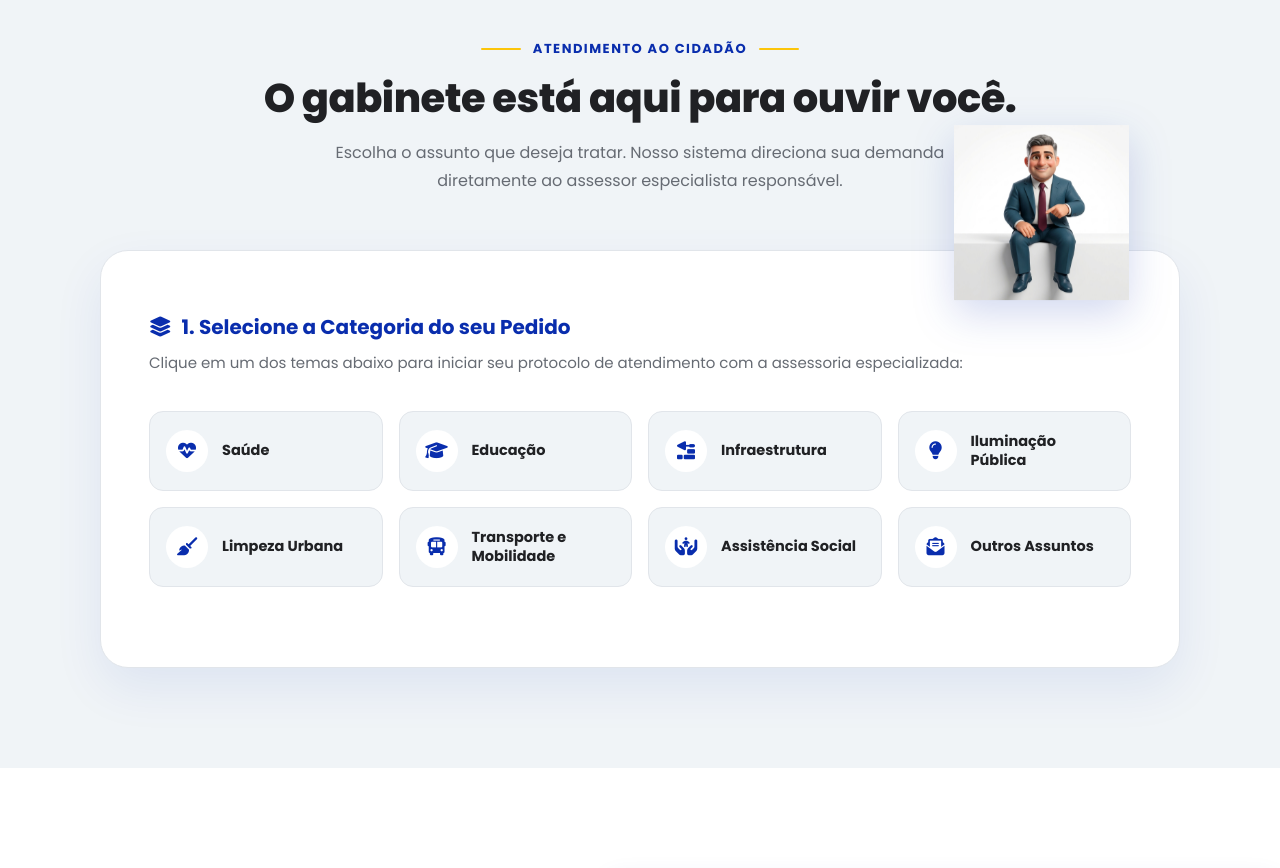
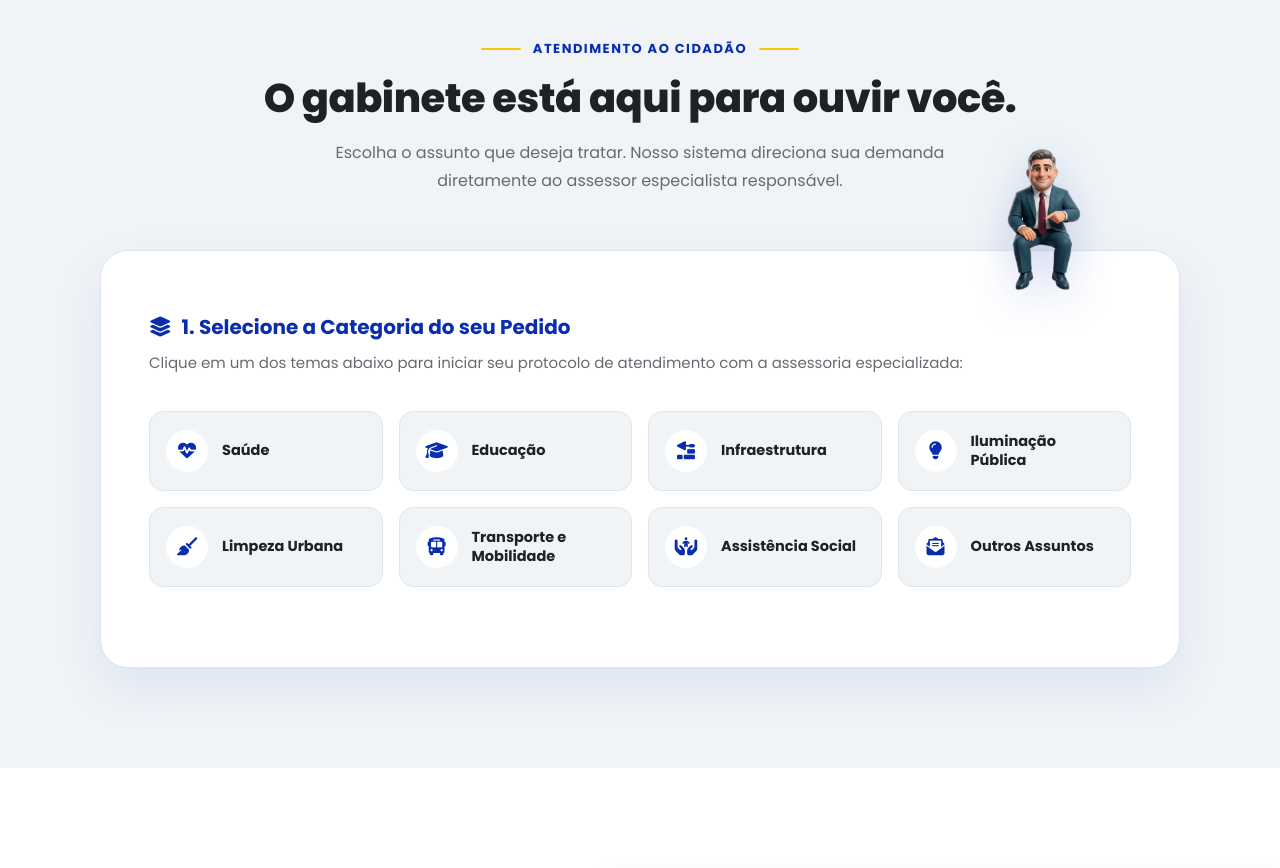
Before and after one commit to barbosacalado-bit/vereador-rinaldo, a plain HTML site: page index.html in a window 1280 px wide. Shown: the part 1980-2848 px from the top of the page. Drawn offline with Linux system fonts and the light colour scheme.

Commit message:
fix: Aplica recorte com transparencia total no mascote 3D sentado sobre a borda

```diff
--- a/assets/css/style.css
+++ b/assets/css/style.css
@@ -763,17 +763,16 @@ button, input, select, textarea {
   padding: 60px 48px 48px;
 }
 
-/* Mascote 3D Sentado no Topo da Moldura */
+/* Mascote 3D Sentado no Topo da Moldura (Recortado com Transparência) */
 .mascote-top-perched {
   position: absolute;
-  top: -125px;
-  right: 50px;
-  width: 175px;
+  top: -110px;
+  right: 60px;
+  width: 155px;
   height: auto;
   z-index: 10;
-  filter: drop-shadow(0 14px 20px rgba(9, 45, 173, 0.18));
+  filter: drop-shadow(0 12px 20px rgba(9, 45, 173, 0.2));
   pointer-events: none;
-  animation: floatMascot 4s ease-in-out infinite alternate;
 }
 
 @keyframes floatMascot {
--- a/index.html
+++ b/index.html
@@ -18,7 +18,7 @@
   <link rel="stylesheet" href="https://cdnjs.cloudflare.com/ajax/libs/font-awesome/6.5.1/css/all.min.css">
 
   <!-- Estilos Globais com Cache Buster -->
-  <link rel="stylesheet" href="assets/css/style.css?v=10.0">
+  <link rel="stylesheet" href="assets/css/style.css?v=11.0">
 </head>
 <body>
 
@@ -289,8 +289,8 @@
 
         <!-- Moldura Interativa com o Mascote 3D Sentado no Topo -->
         <div class="gabinete-funnel-wrapper">
-          <!-- Mascote 3D Oficial Perched no Topo -->
-          <img src="mascotes/mascote-rinaldo-sentado-apontando.jpg" alt="Mascote 3D Rinaldo Atendimento" class="mascote-top-perched">
+          <!-- Mascote 3D Oficial Perched no Topo com Transparência Real -->
+          <img src="assets/images/mascote-rinaldo-sentado-sem-fundo.png" alt="Mascote 3D Rinaldo Atendimento" class="mascote-top-perched">
 
           <div class="funnel-intro-box">
             <h3 class="funnel-step-title">
```
Also changed, not shown: assets/images/mascote-rinaldo-sentado-sem-fundo.png (added).
